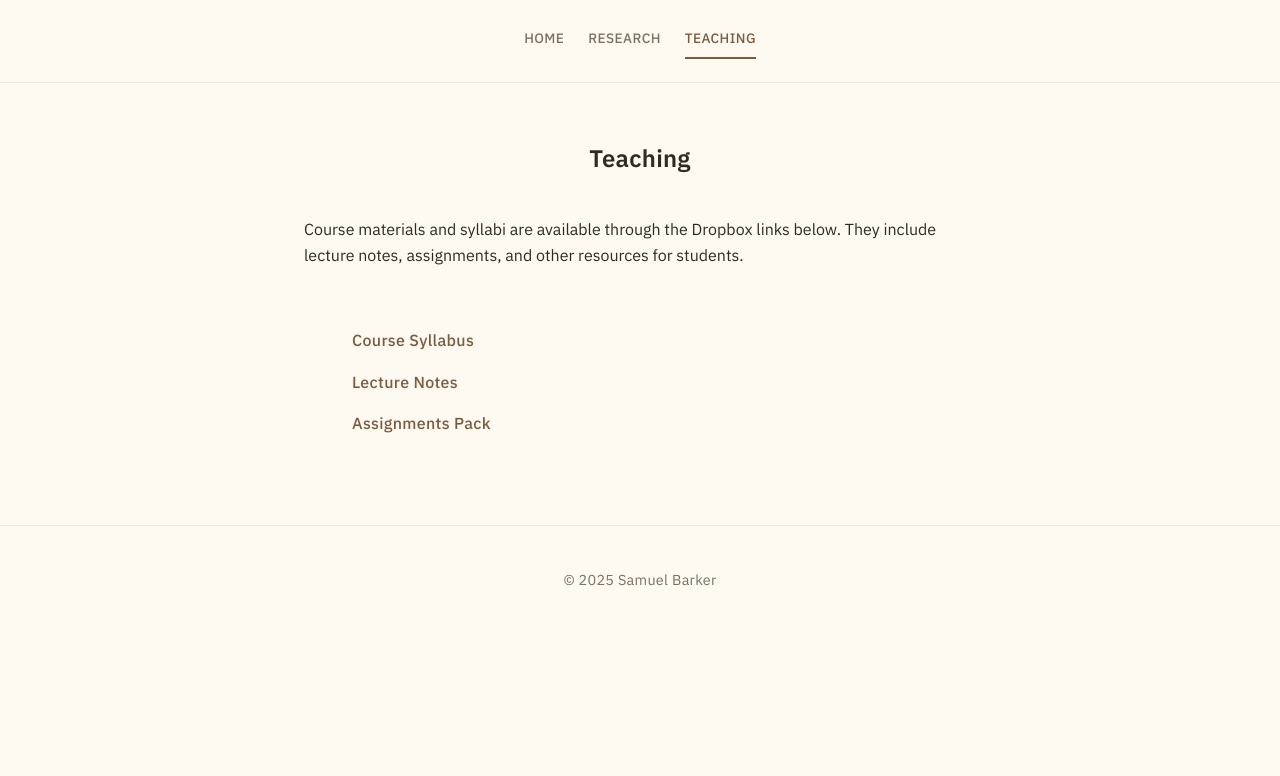
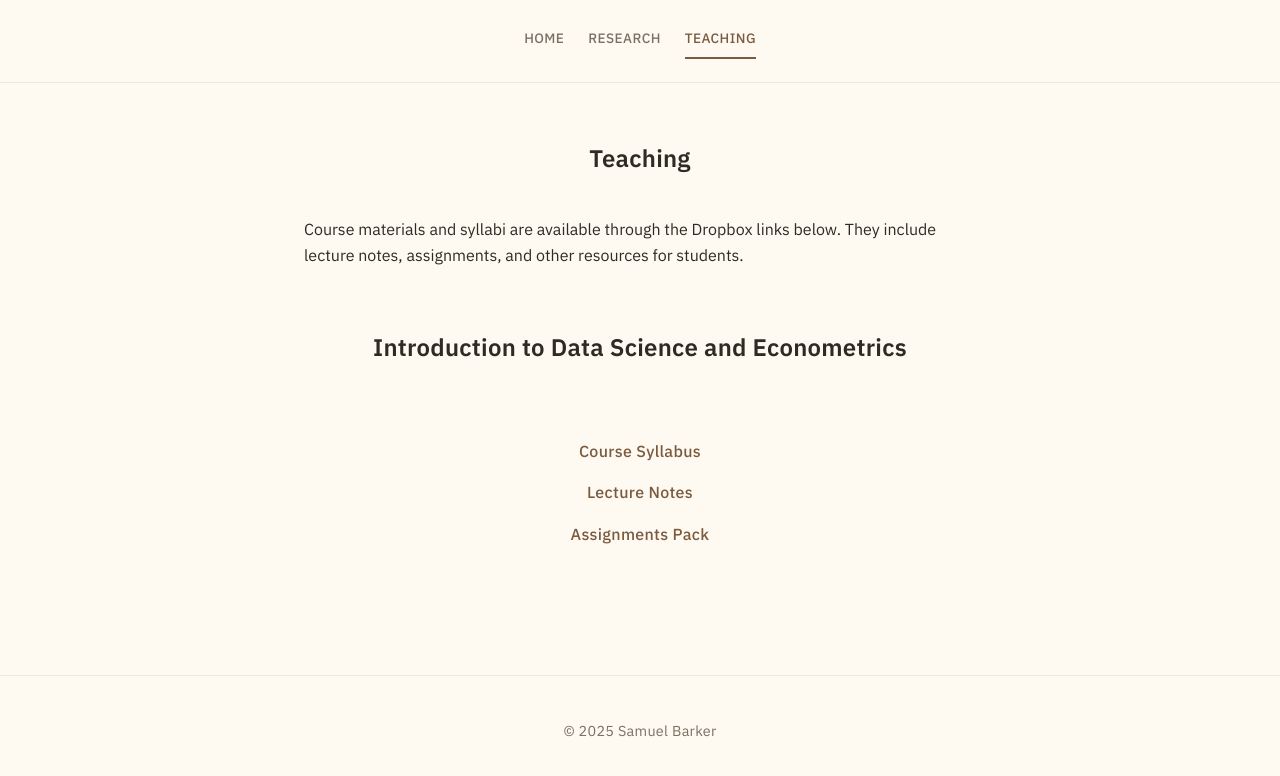
Before and after one commit to sbarkerECON/sbarkerECON.github.io, a Jekyll site: the page built from teaching.markdown, in a window 1280 px wide. Shown: the top 776 px of the page. Built offline with Jekyll 4.4.1, drawn with Linux system fonts in a browser that asks for light colours.

Commit message:
Fixed teaching.

```diff
--- a/research.markdown
+++ b/research.markdown
@@ -7,7 +7,7 @@ permalink: /research/
 <section class="section">
   <h1>Research</h1>
   <p>
-    Explore my current research portfolio, including completed working papers and projects that are actively in development.
+    Explore my current research portfolio.
   </p>
 </section>
 
@@ -53,7 +53,7 @@ permalink: /research/
       <!--<p class="abstract"><strong>Abstract:</strong> Description of the ongoing project's goals, current status, and expected contributions upon completion.</p> -->
     </article>
     <article class="paper">
-      <h3>Beliefs from High School Grades and College Attendance</h3>
+      <h3>High School Grades and College Attendance: The Role of Beliefs</h3>
       <p class="authors"><strong>Authors:</strong> Samuel Barker</p>
       <!--<p class="abstract"><strong>Abstract:</strong> Description of the ongoing project's goals, current status, and expected contributions upon completion.</p> -->
     </article>
--- a/teaching.markdown
+++ b/teaching.markdown
@@ -12,8 +12,11 @@ permalink: /teaching/
   </p>
 </section>
 
-<ul class="link-list">
-  <li><a href="https://www.dropbox.com/s/placeholder/teaching-syllabus.pdf?dl=0" target="_blank" rel="noopener">Course Syllabus</a></li>
-  <li><a href="https://www.dropbox.com/s/placeholder/teaching-lecture-notes.pdf?dl=0" target="_blank" rel="noopener">Lecture Notes</a></li>
-  <li><a href="https://www.dropbox.com/s/placeholder/teaching-assignments.zip?dl=0" target="_blank" rel="noopener">Assignments Pack</a></li>
-</ul>
+<section class="section">
+  <h2>Introduction to Data Science and Econometrics</h2>
+  <ul class="link-list">
+    <li><a href="https://www.dropbox.com/s/placeholder/teaching-syllabus.pdf?dl=0" target="_blank" rel="noopener">Course Syllabus</a></li>
+    <li><a href="https://www.dropbox.com/s/placeholder/teaching-lecture-notes.pdf?dl=0" target="_blank" rel="noopener">Lecture Notes</a></li>
+    <li><a href="https://www.dropbox.com/s/placeholder/teaching-assignments.zip?dl=0" target="_blank" rel="noopener">Assignments Pack</a></li>
+  </ul>
+</section>
```
